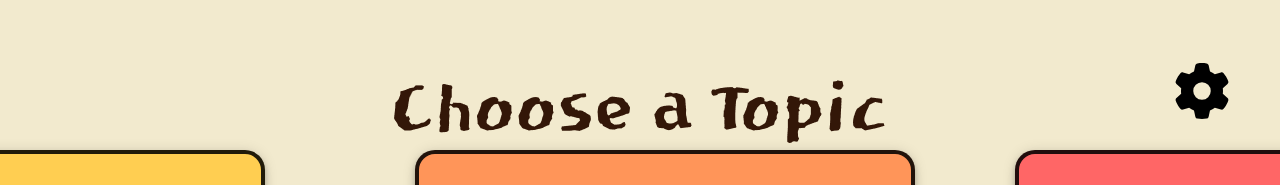
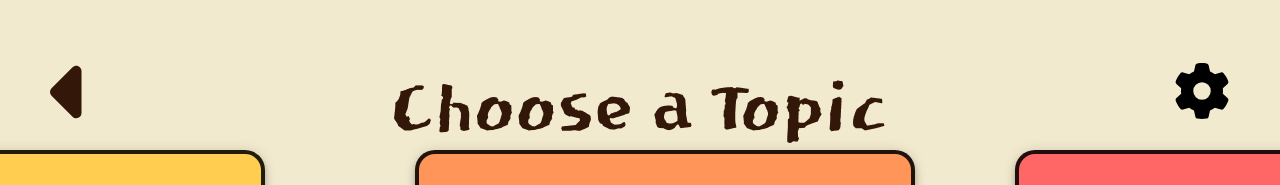
Before and after one commit to SE701G9/Colourful-Adventures, a React (Create React App) app: page /modules in a window 1280 px wide. Shown: the top 185 px of the page. Built offline with nearby package versions, Linux system fonts and the light colour scheme.

Commit message:
Implemented BackButton component and added back functionality to NavigationPage

```diff
--- /dev/null
+++ b/src/components/navigation/BackButton.css
@@ -0,0 +1,6 @@
+.back-button{
+    font-size: 3.5em;
+    position: absolute;
+    left: 50px;
+    top: 50px;
+}
--- /dev/null
+++ b/src/components/navigation/BackButton.tsx
@@ -0,0 +1,18 @@
+import { faCaretLeft } from '@fortawesome/free-solid-svg-icons';
+import { FontAwesomeIcon } from '@fortawesome/react-fontawesome';
+import './BackButton.css';
+
+type BackButtonProps = {
+    onClick: () => void;
+};
+
+const BackButton = ({onClick}: BackButtonProps) => (
+    <button
+      className={'back-button'}
+      onClick={onClick}
+    >
+      <FontAwesomeIcon icon={faCaretLeft} size="xl" style={{color: "#331708",}} />
+    </button>
+  );
+
+export default BackButton;
--- a/src/pages/NavigationPage.tsx
+++ b/src/pages/NavigationPage.tsx
@@ -7,6 +7,7 @@ import './NavigationPage.css';
 import Module1Card from '../components/modules/Module1Card';
 import Module2Card from '../components/modules/Module2Card';
 import Module3Card from '../components/modules/Module3Card';
+import BackButton from '../components/navigation/BackButton';
 
 export default function NavigationPage() {
   const navigate = useNavigate();
@@ -14,8 +15,15 @@ export default function NavigationPage() {
 
   const toggleSettings = () => setIsSettingsOpen((prev) => !prev);
 
+  const goBack= () => {
+    navigate('/');
+  };
+
   return (
     <main className="navigation-page">
+      <BackButton
+        onClick={goBack}
+        />
       <SettingsButton
         isSettingsOpen={isSettingsOpen}
         onClick={toggleSettings}
```
